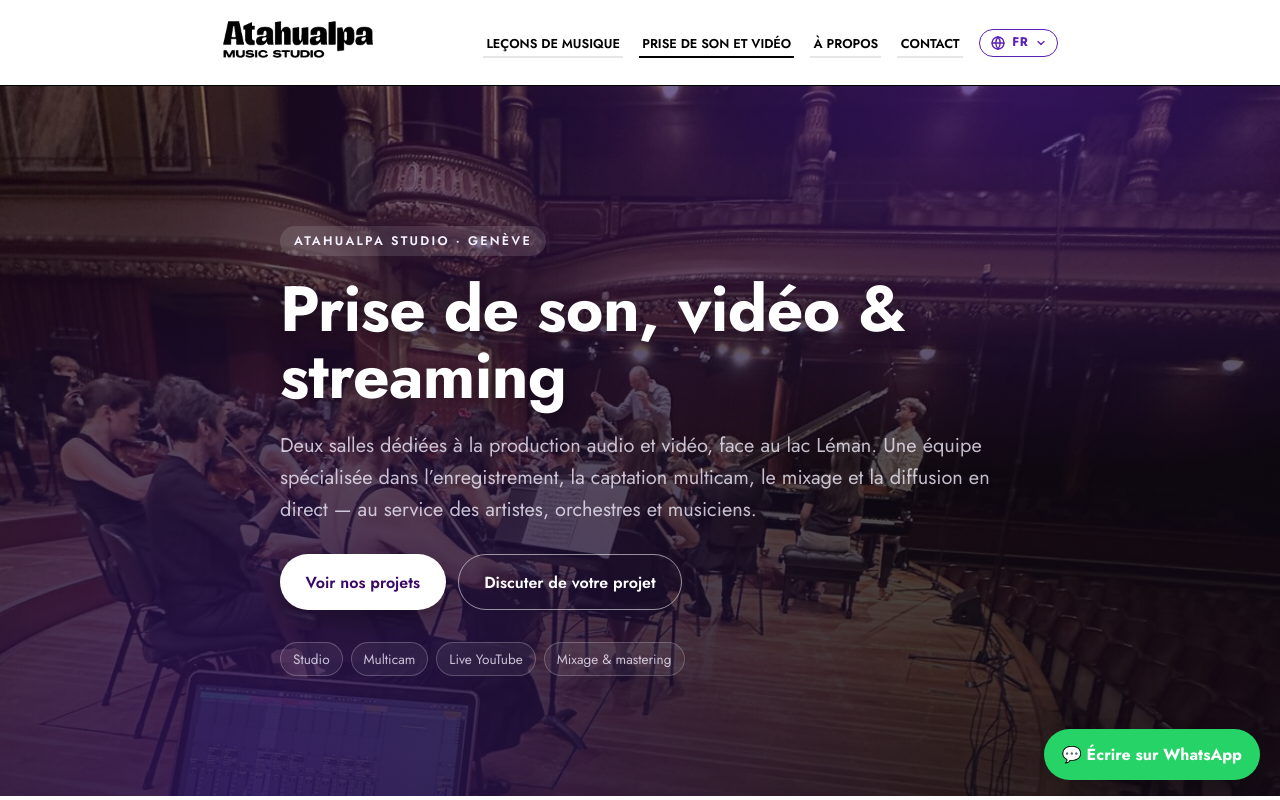
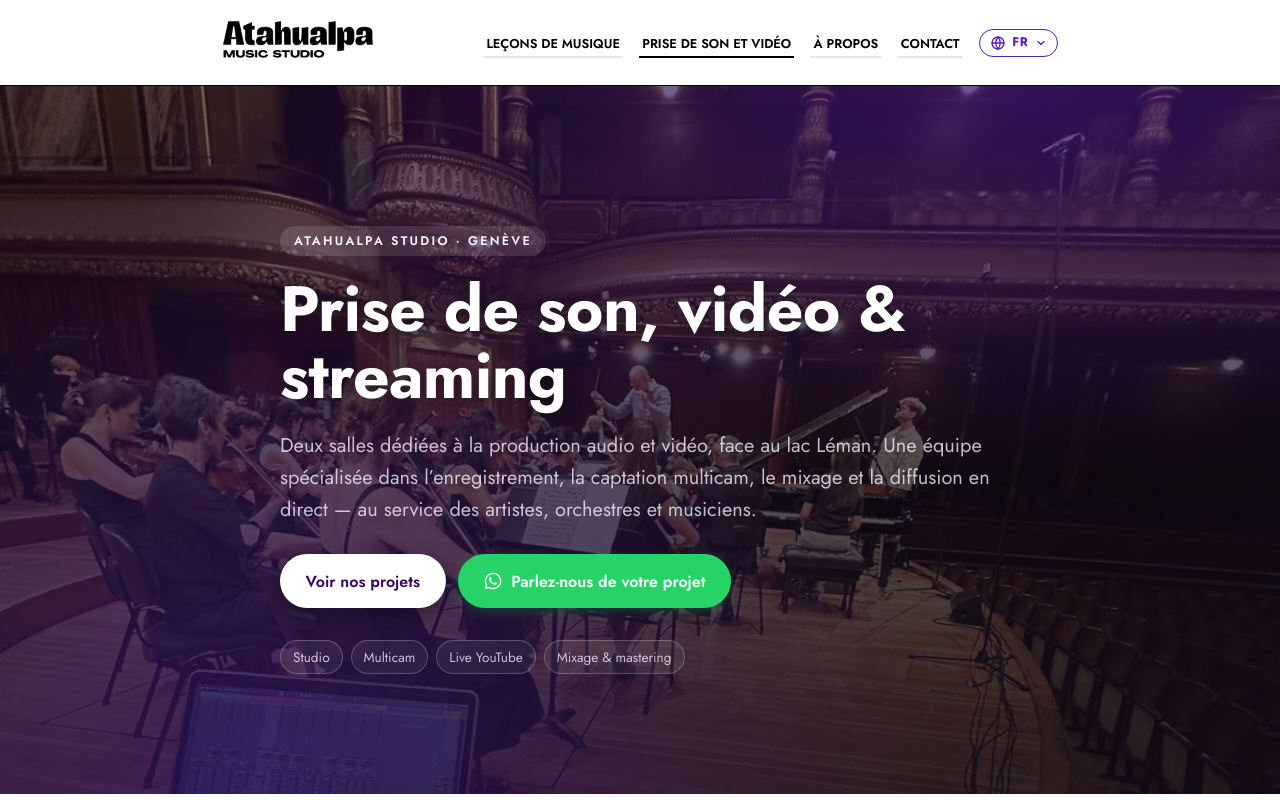
Before and after one commit to twinparadoxmusica/atahualpa-studio, a Next.js app: page /prise-son-video in a window 1280 px wide. Shown: the top 800 px of the page. Built offline with nearby package versions, Linux system fonts and the light colour scheme.

Commit message:
cta button

```diff
--- a/components/Prise/Hero.js
+++ b/components/Prise/Hero.js
@@ -1,11 +1,48 @@
 'use client';
+import { useEffect, useRef, useState } from 'react';
 import { Container } from '../ui';
 import { useLanguage } from '../../contexts/LanguageContext';
 
+const WHATSAPP_HREF = 'https://wa.me/41786917441';
+
+const WhatsappIcon = ({ className }) => (
+  <svg
+    className={className}
+    viewBox="0 0 24 24"
+    aria-hidden="true"
+    focusable="false"
+  >
+    <path
+      fill="currentColor"
+      d="M19.11 4.91A10.05 10.05 0 0 0 12.05 2C6.55 2 2.08 6.47 2.08 11.97c0 1.76.46 3.47 1.34 4.98L2 22l5.2-1.36a9.93 9.93 0 0 0 4.84 1.24h.01c5.5 0 9.97-4.47 9.97-9.97 0-2.66-1.04-5.17-2.91-7zM12.05 20.2h-.01a8.27 8.27 0 0 1-4.21-1.15l-.3-.18-3.09.81.82-3.01-.2-.31a8.23 8.23 0 0 1-1.27-4.39c0-4.57 3.72-8.29 8.29-8.29 2.21 0 4.29.86 5.86 2.43a8.24 8.24 0 0 1 2.43 5.86c0 4.57-3.72 8.23-8.32 8.23zm4.55-6.17c-.25-.13-1.47-.73-1.7-.81-.23-.08-.39-.13-.56.13-.16.25-.64.81-.79.97-.14.16-.29.18-.54.06-.25-.13-1.05-.39-2.01-1.24-.74-.66-1.24-1.48-1.39-1.73-.14-.25-.02-.39.11-.51.11-.11.25-.29.38-.43.13-.14.16-.25.25-.41.08-.16.04-.31-.02-.43-.06-.13-.56-1.36-.77-1.86-.2-.49-.41-.42-.56-.43h-.48c-.16 0-.43.06-.66.31-.23.25-.86.84-.86 2.05 0 1.21.88 2.38 1 2.54.13.16 1.74 2.65 4.21 3.71.59.25 1.05.41 1.41.52.59.19 1.13.16 1.55.1.47-.07 1.47-.6 1.68-1.18.21-.58.21-1.07.14-1.18-.06-.11-.23-.18-.48-.31z"
+    />
+  </svg>
+);
+
 const PriseHero = () => {
   const { t } = useLanguage();
+  const ctaRef = useRef(null);
+  const [showSticky, setShowSticky] = useState(false);
+
+  useEffect(() => {
+    const node = ctaRef.current;
+    if (!node || typeof IntersectionObserver === 'undefined') return undefined;
+
+    const observer = new IntersectionObserver(
+      ([entry]) => {
+        // Show floating button only when the in-hero CTA has scrolled out of view.
+        setShowSticky(!entry.isIntersecting);
+      },
+      { threshold: 0 }
+    );
+    observer.observe(node);
+    return () => observer.disconnect();
+  }, []);
+
+  const ctaLabel = t('prise.hero.ctaWhatsapp');
 
   return (
+    <>
       <section className="prise-hero" aria-labelledby="prise-hero-title">
         <div className="prise-hero__overlay" aria-hidden="true" />
         <Container variant="default" className="prise-hero__inner">
@@ -15,17 +52,22 @@ const PriseHero = () => {
           </h1>
           <p className="prise-hero__lede">{t('prise.hero.lede')}</p>
 
-        <div className="prise-hero__cta">
-          <a className="prise-hero__btn prise-hero__btn--primary" href="#projets">
+          <div className="prise-hero__cta" ref={ctaRef}>
+            <a
+              className="prise-hero__btn prise-hero__btn--primary"
+              href="#projets"
+            >
               {t('prise.hero.ctaProjects')}
             </a>
             <a
-            className="prise-hero__btn prise-hero__btn--ghost"
-            href="https://wa.me/41786917441"
+              className="prise-hero__btn prise-hero__btn--whatsapp"
+              href={WHATSAPP_HREF}
               target="_blank"
               rel="noopener noreferrer"
+              aria-label={ctaLabel}
             >
-            {t('prise.hero.ctaWhatsapp')}
+              <WhatsappIcon className="prise-hero__btn-icon" />
+              {ctaLabel}
             </a>
           </div>
 
@@ -37,6 +79,22 @@ const PriseHero = () => {
           </ul>
         </Container>
       </section>
+
+      <a
+        className={`prise-hero__sticky${
+          showSticky ? ' prise-hero__sticky--visible' : ''
+        }`}
+        href={WHATSAPP_HREF}
+        target="_blank"
+        rel="noopener noreferrer"
+        aria-label={ctaLabel}
+        aria-hidden={!showSticky}
+        tabIndex={showSticky ? 0 : -1}
+      >
+        <WhatsappIcon className="prise-hero__btn-icon" />
+        <span>{ctaLabel}</span>
+      </a>
+    </>
   );
 };
 
--- a/components/Prise/index.js
+++ b/components/Prise/index.js
@@ -1,6 +1,5 @@
 import dynamic from 'next/dynamic';
 
-import StickyButton from '../StickyButton';
 import Hero from './Hero';
 import PageNav from './PageNav';
 import Services from './services';
@@ -25,7 +24,6 @@ const Prise = () => (
     <Showcase />
     <Projects />
     <CTA />
-    <StickyButton />
   </>
 );
 
--- a/components/Prise/styles.css
+++ b/components/Prise/styles.css
@@ -121,6 +121,73 @@
   background: rgba(255, 255, 255, 0.12);
   color: white;
   transform: translateY(-2px);
+}
+
+.prise-hero__btn--whatsapp {
+  gap: 8px;
+  background: #25d366;
+  color: white;
+  box-shadow: 0 4px 12px rgba(37, 211, 102, 0.22);
+}
+
+.prise-hero__btn--whatsapp:hover {
+  background: #1ebe57;
+  color: white;
+  transform: translateY(-2px);
+  box-shadow: 0 6px 16px rgba(37, 211, 102, 0.3);
+}
+
+.prise-hero__btn-icon {
+  width: 20px;
+  height: 20px;
+  flex-shrink: 0;
+}
+
+/* Floating WhatsApp CTA — appears once the hero CTA has scrolled out of view */
+.prise-hero__sticky {
+  position: fixed;
+  bottom: 20px;
+  right: 20px;
+  display: inline-flex;
+  align-items: center;
+  justify-content: center;
+  gap: 8px;
+  padding: 0.95rem 1.6rem;
+  border-radius: var(--radius-pill);
+  background: #25d366;
+  color: white;
+  font-size: 1rem;
+  font-weight: 600;
+  text-decoration: none;
+  box-shadow: 0 4px 12px rgba(37, 211, 102, 0.22);
+  opacity: 0;
+  transform: translateY(20px);
+  pointer-events: none;
+  transition:
+    opacity 240ms ease-out,
+    transform 240ms ease-out,
+    background var(--transition-fast),
+    box-shadow var(--transition-fast);
+  z-index: 999;
+}
+
+.prise-hero__sticky--visible {
+  opacity: 1;
+  transform: translateY(0);
+  pointer-events: auto;
+}
+
+.prise-hero__sticky:hover {
+  background: #1ebe57;
+  color: white;
+  box-shadow: 0 6px 16px rgba(37, 211, 102, 0.3);
+}
+
+@media (prefers-reduced-motion: reduce) {
+  .prise-hero__sticky {
+    transition: opacity 120ms linear;
+    transform: none;
+  }
 }
 
 .prise-hero__chips {
--- a/constants/translations.js
+++ b/constants/translations.js
@@ -136,7 +136,7 @@ export const translations = {
     'prise.hero.title': 'Prise de son, vidéo & streaming',
     'prise.hero.lede': 'Deux salles dédiées à la production audio et vidéo, face au lac Léman. Une équipe spécialisée dans l’enregistrement, la captation multicam, le mixage et la diffusion en direct — au service des artistes, orchestres et musiciens.',
     'prise.hero.ctaProjects': 'Voir nos projets',
-    'prise.hero.ctaWhatsapp': 'Discuter de votre projet',
+    'prise.hero.ctaWhatsapp': 'Parlez-nous de votre projet',
     'prise.hero.chip.studio': 'Studio',
     'prise.hero.chip.multicam': 'Multicam',
     'prise.hero.chip.live': 'Live YouTube',
```
Also changed, not shown: 2 other files (tests, documents, lock files or other folders). Lines whose indentation alone changed are shown as unchanged.
